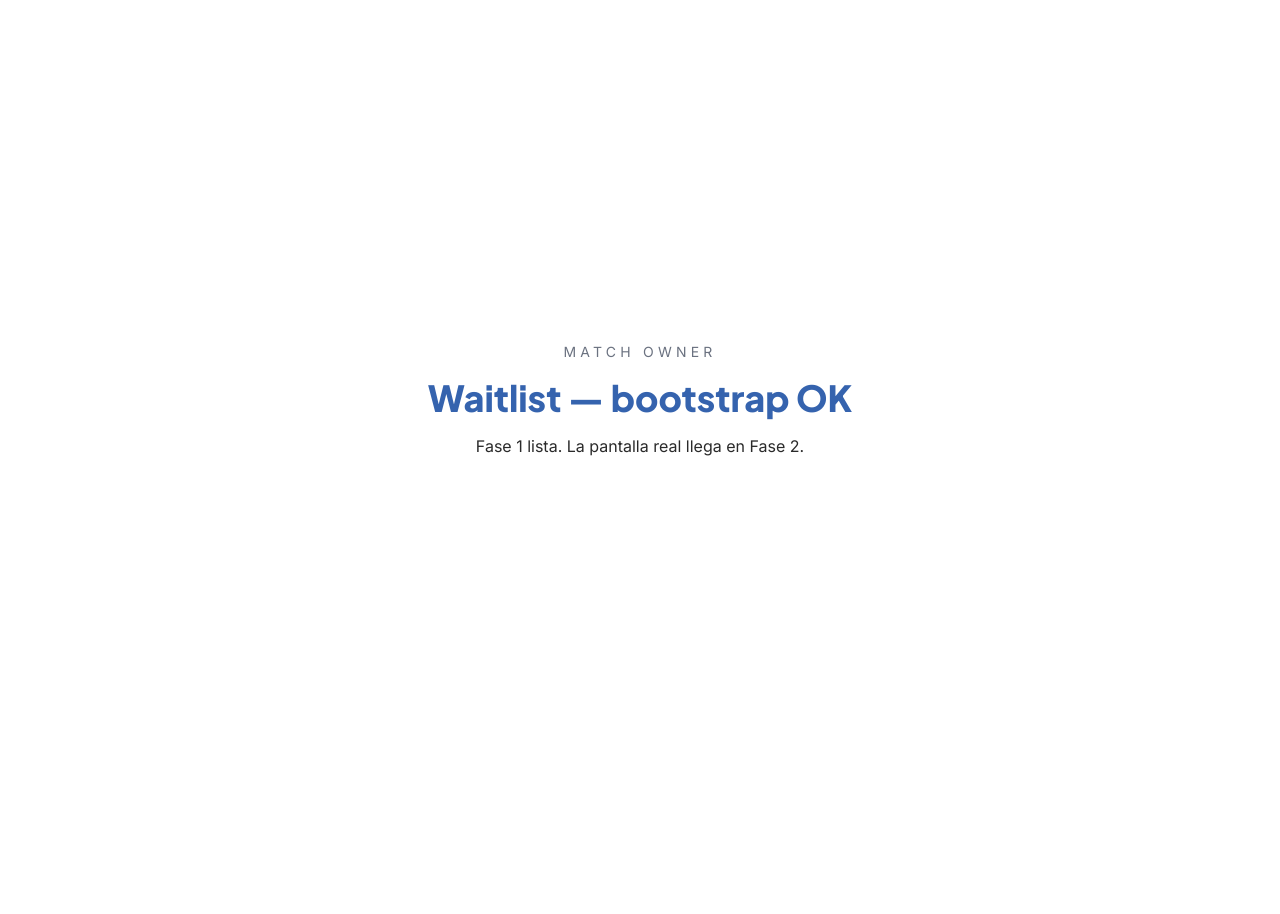
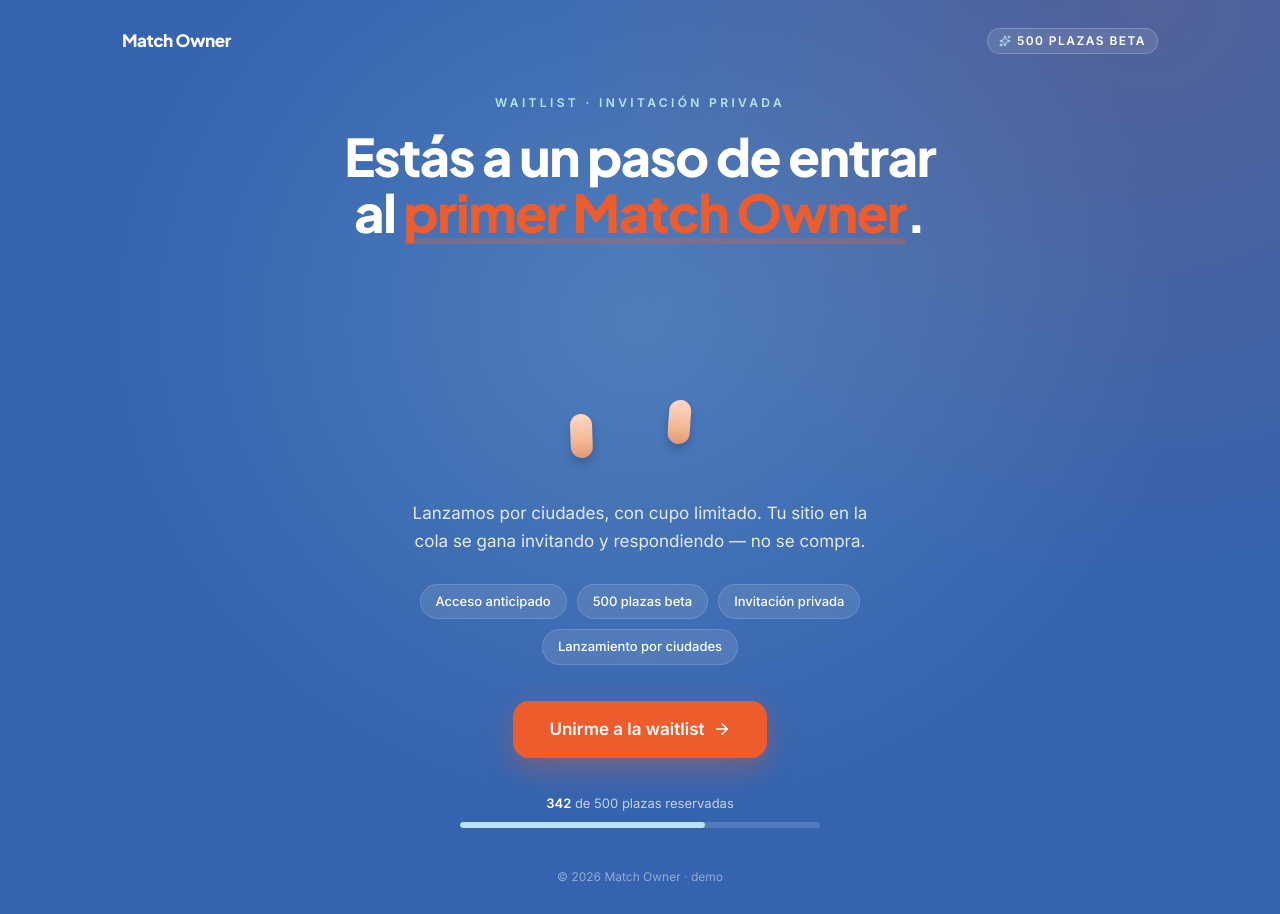
Before and after one commit to Vicrru-Git/matchowner-waitlist, a Next.js app: page / in a window 1280 px wide. Before the commit the page ends 800 px from the top, so only its background shows below. Built offline with nearby package versions, Linux system fonts and the light colour scheme.

Commit message:
phase 2: Landing / Hero screen

```diff
--- a/src/app/page.tsx
+++ b/src/app/page.tsx
@@ -1,17 +1,128 @@
-export default function Home() {
+"use client";
+
+import Link from "next/link";
+import { motion } from "framer-motion";
+import { ArrowRight, Sparkles } from "lucide-react";
+import { fadeInUp, staggerContainer } from "@/lib/animations";
+import { landing } from "@/data/landing";
+import { WalkingHand } from "@/components/landing/WalkingHand";
+
+export default function Page() {
+  const proofPct = Math.round(
+    (landing.socialProof.current / landing.socialProof.total) * 100,
+  );
+
   return (
-    <main className="flex min-h-screen items-center justify-center bg-[var(--bg-white)] px-6 py-24">
-      <div className="text-center">
-        <p className="font-body text-sm uppercase tracking-[0.3em] text-[var(--text-muted)]">
-          Match Owner
-        </p>
-        <h1 className="mt-4 font-heading text-3xl font-extrabold text-[var(--primary)] sm:text-4xl">
-          Waitlist — bootstrap OK
-        </h1>
-        <p className="mt-4 font-body text-base text-[var(--text-secondary)]">
-          Fase 1 lista. La pantalla real llega en Fase 2.
-        </p>
+    <main
+      className="relative flex min-h-[100svh] flex-col overflow-hidden bg-[var(--primary)] text-white"
+      style={{
+        backgroundImage:
+          "radial-gradient(ellipse at 50% 35%, rgba(184,228,239,0.20) 0%, rgba(53,99,174,0) 60%), radial-gradient(circle at 90% 0%, rgba(237,92,45,0.16) 0%, transparent 40%)",
+      }}
+    >
+      <div className="mx-auto flex w-full max-w-[1100px] items-center justify-between px-5 pt-5 sm:px-8 sm:pt-7">
+        <span className="font-heading text-[15px] font-extrabold tracking-tight text-white sm:text-[17px]">
+          {landing.wordmark}
+        </span>
+        <span className="inline-flex items-center gap-1.5 rounded-full bg-white/10 px-3 py-1 font-body text-[11px] font-semibold uppercase tracking-[0.12em] text-white ring-1 ring-inset ring-white/20 backdrop-blur-sm sm:text-[12px]">
+          <Sparkles size={12} className="text-[var(--accent)]" />
+          {landing.topBadge}
+        </span>
       </div>
+
+      <motion.section
+        variants={staggerContainer}
+        initial="hidden"
+        animate="visible"
+        className="mx-auto flex w-full max-w-[680px] flex-1 flex-col items-center justify-center px-5 py-8 text-center sm:px-8 sm:py-10"
+      >
+        <motion.p
+          variants={fadeInUp}
+          className="font-body text-[11px] font-semibold uppercase tracking-[0.28em] text-[var(--accent)] sm:text-[12px]"
+        >
+          {landing.eyebrow}
+        </motion.p>
+
+        <motion.h1
+          variants={fadeInUp}
+          className="mt-4 font-heading text-[30px] font-extrabold leading-[1.08] tracking-tight text-white sm:text-[42px] lg:text-[52px]"
+        >
+          {landing.headline.pre}{" "}
+          <span className="relative inline-block">
+            <span className="text-[var(--secondary)]">
+              {landing.headline.highlight}
+            </span>
+            <span
+              aria-hidden
+              className="absolute left-0 right-0 -bottom-1 h-[5px] rounded-[3px] bg-[var(--secondary)] opacity-30 sm:h-[6px]"
+            />
+          </span>
+          {landing.headline.post}
+        </motion.h1>
+
+        <motion.div variants={fadeInUp} className="mt-6 sm:mt-8">
+          <WalkingHand />
+        </motion.div>
+
+        <motion.p
+          variants={fadeInUp}
+          className="mt-6 max-w-[480px] font-body text-[15px] leading-relaxed text-white/85 sm:mt-7 sm:text-[17px]"
+        >
+          {landing.subhead}
+        </motion.p>
+
+        <motion.ul
+          variants={fadeInUp}
+          className="mt-6 flex flex-wrap items-center justify-center gap-2 sm:mt-7 sm:gap-2.5"
+        >
+          {landing.bullets.map((b) => (
+            <li
+              key={b}
+              className="rounded-full bg-white/10 px-3 py-1.5 font-body text-[12px] font-medium text-white ring-1 ring-inset ring-white/15 backdrop-blur-sm sm:px-4 sm:py-2 sm:text-[13px]"
+            >
+              {b}
+            </li>
+          ))}
+        </motion.ul>
+
+        <motion.div variants={fadeInUp} className="mt-7 w-full sm:mt-9 sm:w-auto">
+          <Link
+            href={landing.cta.href}
+            className="group inline-flex w-full items-center justify-center gap-2 rounded-2xl bg-[var(--secondary)] px-7 py-4 font-body text-[16px] font-semibold text-white transition-all hover:bg-[var(--secondary-hover)] hover:scale-[1.02] sm:w-auto sm:px-9 sm:text-[17px]"
+            style={{ boxShadow: "0 10px 28px rgba(237, 92, 45, 0.35)" }}
+          >
+            {landing.cta.label}
+            <ArrowRight
+              size={18}
+              className="transition-transform group-hover:translate-x-0.5"
+            />
+          </Link>
+        </motion.div>
+
+        <motion.div
+          variants={fadeInUp}
+          className="mt-7 flex w-full max-w-[360px] flex-col items-center gap-2 sm:mt-9"
+        >
+          <p className="font-body text-[12px] text-white/70 sm:text-[13px]">
+            <span className="font-semibold text-white">
+              {landing.socialProof.current}
+            </span>{" "}
+            de {landing.socialProof.total} {landing.socialProof.suffix}
+          </p>
+          <div className="h-[6px] w-full overflow-hidden rounded-full bg-white/15">
+            <motion.div
+              className="h-full rounded-full bg-[var(--accent)]"
+              initial={{ width: 0 }}
+              animate={{ width: `${proofPct}%` }}
+              transition={{ duration: 1.1, ease: "easeOut", delay: 0.4 }}
+            />
+          </div>
+        </motion.div>
+      </motion.section>
+
+      <footer className="mx-auto w-full max-w-[1100px] px-5 pb-5 text-center font-body text-[11px] text-white/45 sm:px-8 sm:pb-7 sm:text-[12px]">
+        {landing.footer}
+      </footer>
     </main>
   );
 }
--- /dev/null
+++ b/src/components/landing/WalkingHand.tsx
@@ -0,0 +1,107 @@
+"use client";
+
+// PLACEHOLDER: replace with Mario & Rafa asset when delivered.
+// Stylised hand+arm with two fingers as "legs" doing a walking cycle.
+// The arm bobs gently; the two fingers alternate up/down at ~1Hz.
+
+import { motion } from "framer-motion";
+
+const STEP_DURATION = 0.55;
+
+export function WalkingHand() {
+  return (
+    <div className="relative mx-auto w-full max-w-[320px] select-none">
+      <motion.div
+        className="relative h-[200px]"
+        initial={{ opacity: 0, scale: 0.92 }}
+        animate={{ opacity: 1, scale: 1 }}
+        transition={{ duration: 0.6, ease: "easeOut" }}
+      >
+        <motion.div
+          className="absolute inset-x-0 top-0 flex h-full items-end justify-center"
+          animate={{ y: [0, -6, 0] }}
+          transition={{
+            duration: STEP_DURATION * 2,
+            ease: "easeInOut",
+            repeat: Infinity,
+          }}
+        >
+          <svg
+            viewBox="0 0 240 180"
+            className="h-full w-auto drop-shadow-[0_18px_24px_rgba(0,0,0,0.18)]"
+            aria-hidden
+          >
+            <defs>
+              <linearGradient id="skin" x1="0" y1="0" x2="0" y2="1">
+                <stop offset="0%" stopColor="#FBD9C6" />
+                <stop offset="100%" stopColor="#F4B997" />
+              </linearGradient>
+              <linearGradient id="sleeve" x1="0" y1="0" x2="0" y2="1">
+                <stop offset="0%" stopColor="var(--secondary)" />
+                <stop offset="100%" stopColor="var(--secondary-hover)" />
+              </linearGradient>
+            </defs>
+
+            {/* sleeve / forearm — emerges from the right edge */}
+            <path
+              d="M240 40 Q200 38 178 52 L156 90 Q176 96 198 92 Q224 88 240 78 Z"
+              fill="url(#sleeve)"
+            />
+            {/* cuff */}
+            <path
+              d="M156 90 Q166 94 178 96 L184 76 Q170 74 156 78 Z"
+              fill="#fff"
+              opacity="0.9"
+            />
+            {/* palm */}
+            <ellipse cx="120" cy="96" rx="44" ry="34" fill="url(#skin)" />
+            {/* thumb */}
+            <ellipse
+              cx="82"
+              cy="78"
+              rx="14"
+              ry="9"
+              fill="url(#skin)"
+              transform="rotate(-22 82 78)"
+            />
+          </svg>
+
+          {/* two fingers acting as legs — absolute, animated alternating */}
+          <div className="pointer-events-none absolute bottom-[14px] left-1/2 flex w-[120px] -translate-x-[58%] justify-between">
+            <Leg delay={0} />
+            <Leg delay={STEP_DURATION} />
+          </div>
+        </motion.div>
+
+        {/* floor dais — accent strip the hand "walks on" */}
+        <div
+          className="absolute inset-x-6 bottom-1 h-[10px] rounded-full"
+          style={{
+            background:
+              "radial-gradient(ellipse at center, var(--accent) 0%, rgba(184,228,239,0.15) 70%, transparent 100%)",
+          }}
+        />
+      </motion.div>
+    </div>
+  );
+}
+
+function Leg({ delay }: { delay: number }) {
+  return (
+    <motion.div
+      className="h-[44px] w-[22px] rounded-full"
+      style={{
+        background:
+          "linear-gradient(180deg, #FBD9C6 0%, #F4B997 60%, #E29874 100%)",
+        boxShadow: "0 6px 10px rgba(0,0,0,0.18)",
+      }}
+      animate={{ y: [0, -14, 0], rotate: [-2, 4, -2] }}
+      transition={{
+        duration: STEP_DURATION * 2,
+        ease: "easeInOut",
+        repeat: Infinity,
+        delay,
+      }}
+    />
+  );
+}
--- /dev/null
+++ b/src/data/landing.ts
@@ -0,0 +1,28 @@
+export const landing = {
+  wordmark: "Match Owner",
+  topBadge: "500 plazas beta",
+  eyebrow: "Waitlist · invitación privada",
+  headline: {
+    pre: "Estás a un paso de entrar al",
+    highlight: "primer Match Owner",
+    post: ".",
+  },
+  subhead:
+    "Lanzamos por ciudades, con cupo limitado. Tu sitio en la cola se gana invitando y respondiendo — no se compra.",
+  bullets: [
+    "Acceso anticipado",
+    "500 plazas beta",
+    "Invitación privada",
+    "Lanzamiento por ciudades",
+  ],
+  cta: {
+    label: "Unirme a la waitlist",
+    href: "/signup",
+  },
+  socialProof: {
+    current: 342,
+    total: 500,
+    suffix: "plazas reservadas",
+  },
+  footer: "© 2026 Match Owner · demo",
+} as const;
```
Also changed, not shown: 1 other file (tests, documents, lock files or other folders).
